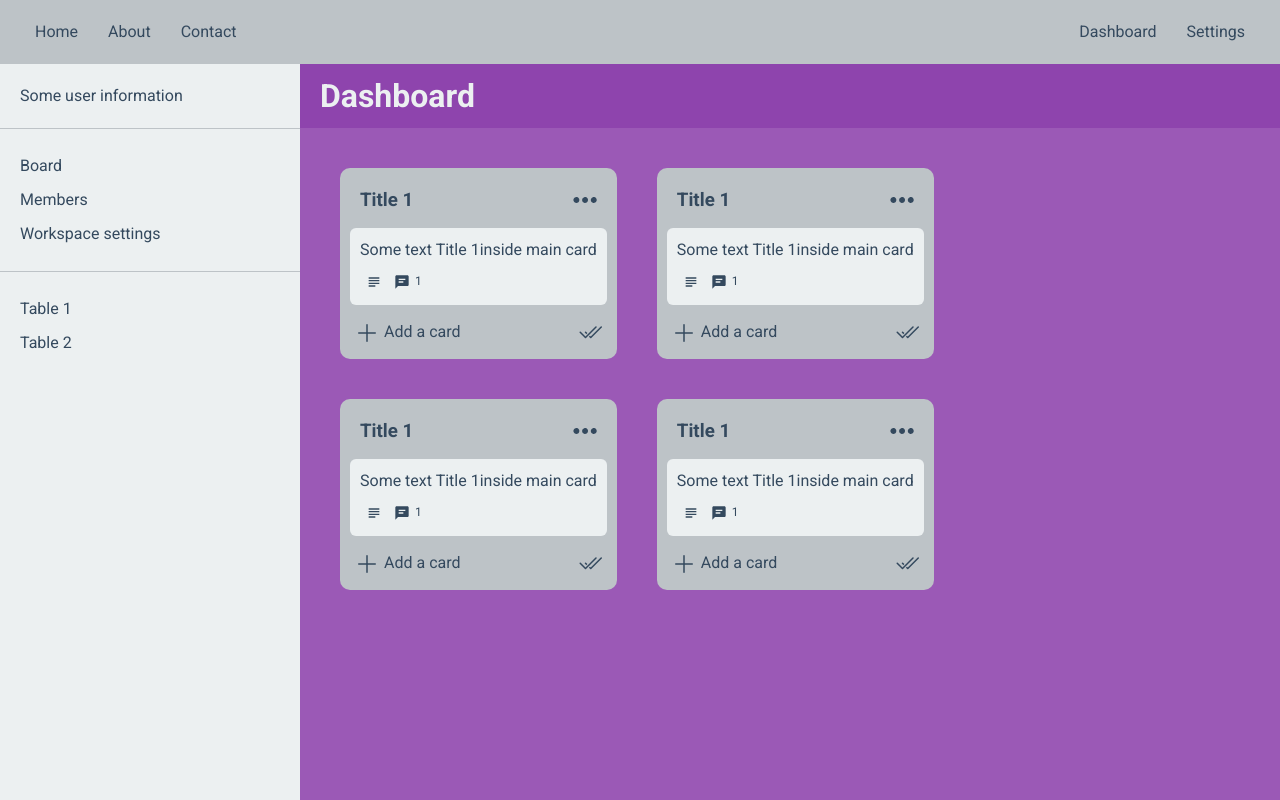
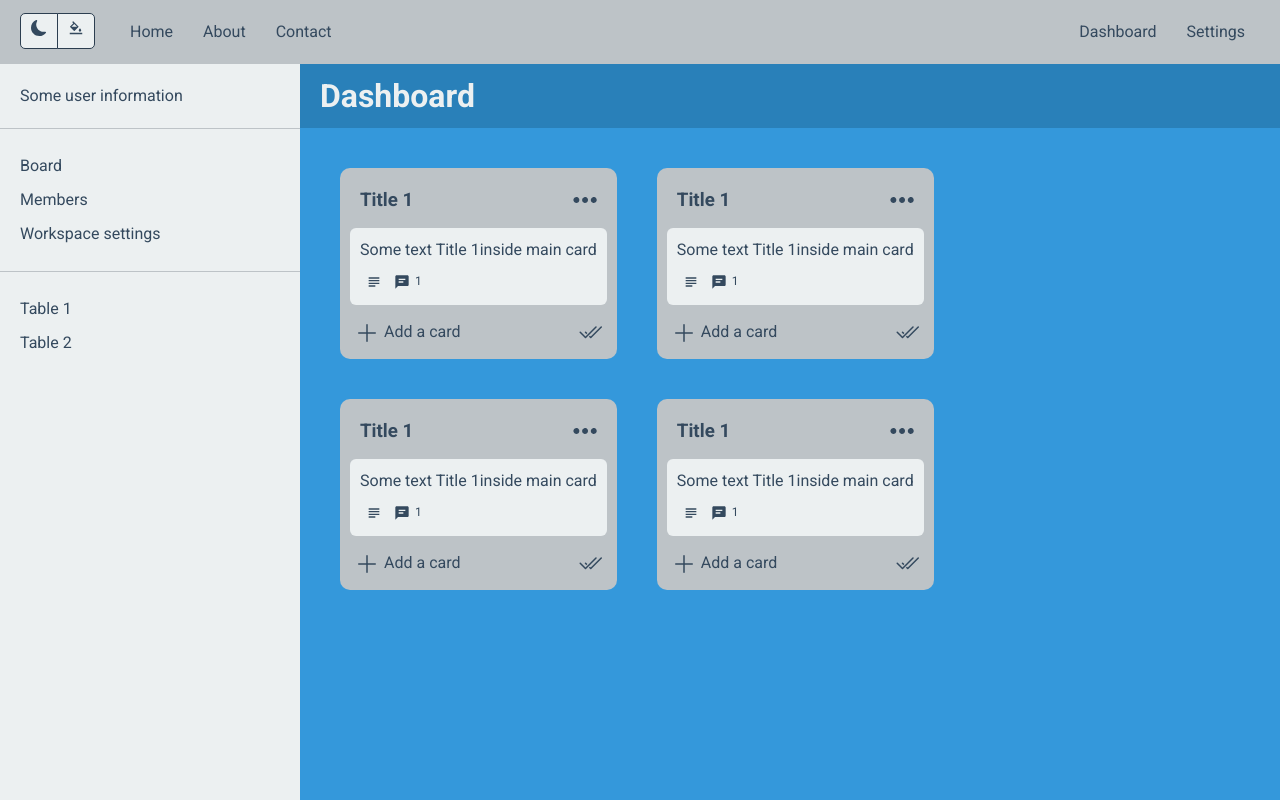
Before and after one commit to Hacker32Bit/todo-list-project, a React (Create React App) app: page /dashboard in a window 1280 px wide. Built offline with nearby package versions, Linux system fonts and the light colour scheme; some icons are missing.

Commit message:
Added Themes and Color toggle functionality

```diff
--- a/src/app/index.tsx
+++ b/src/app/index.tsx
@@ -3,6 +3,8 @@ import { BrowserRouter, Route, Routes } from "react-router-dom";
 
 import "../styles/index.scss";
 import HeaderWidget from "widgets/HeaderWidget";
+import useTheme from "theme/useTheme";
+import useColor from "theme/useColor";
 
 const LoginPage = lazy(() => import("../pages/LoginPage"));
 const RegisterPage = lazy(() => import("../pages/RegisterPage"));
@@ -15,12 +17,15 @@ const DashboardPage = lazy(() => import("../pages/DashboardPage"));
 const App = () => {
   const [isLogged, setIsLogged] = useState(true);
 
+  const {theme} = useTheme()
+  const {color} = useColor()
+
   return (
     <BrowserRouter>
-      <div className={`app light`}>
+      <div className={`app ${theme}`}>
         <HeaderWidget />
         <Suspense fallback={<h1>Loading...</h1>}>
-          <div className={`container purple`}>
+          <div className={`container ${color}`}>
             <Routes>
               <Route path="/login" element={<LoginPage />} />
               <Route path="/register" element={<RegisterPage />} />
--- a/src/index.tsx
+++ b/src/index.tsx
@@ -1,10 +1,17 @@
-import App from 'app';
-import ReactDOM from 'react-dom/client';
+import App from "app";
+import ReactDOM from "react-dom/client";
+
+import ThemeProvider from "theme/ThemeProvider";
+import ColorProvider from "theme/ColorProvider";
 
 const root = ReactDOM.createRoot(
-  document.getElementById('root') as HTMLElement
+  document.getElementById("root") as HTMLElement
 );
 
 root.render(
-  <App />
+  <ThemeProvider>
+    <ColorProvider>
+      <App />
+    </ColorProvider>
+  </ThemeProvider>
 );
--- /dev/null
+++ b/src/theme/ColorContext.ts
@@ -0,0 +1,17 @@
+import { createContext } from "react";
+
+export enum Color {
+    BLUE = "blue",
+    YELLOW = "yellow",
+    PURPLE = "purple",
+    GREEN = "green",
+}
+
+export interface ColorContextProps {
+    color?: Color;
+    setColor?: (color: Color) => void;
+}
+
+export const ColorContext = createContext<ColorContextProps>({});
+
+export const LOCAL_STORAGE_COLOR_KEY = "color"
--- /dev/null
+++ b/src/theme/ColorProvider.tsx
@@ -0,0 +1,32 @@
+import { FC, ReactNode, useMemo, useState } from "react";
+import {
+  Color,
+  LOCAL_STORAGE_COLOR_KEY,
+  ColorContext,
+} from "./ColorContext";
+
+const defaultColor =
+  (localStorage.getItem(LOCAL_STORAGE_COLOR_KEY) as Color) || Color.BLUE;
+
+export interface ColorProviderProps {
+  children: ReactNode;
+}
+
+const ColorProvider: FC<ColorProviderProps> = ({ children }) => {
+  const [color, setColor] = useState<Color>(defaultColor);
+
+  const defaultProps = useMemo(() => {
+    return {
+      color,
+      setColor,
+    };
+  }, [color]);
+
+  return (
+    <ColorContext.Provider value={defaultProps}>
+      {children}
+    </ColorContext.Provider>
+  );
+};
+
+export default ColorProvider;
--- /dev/null
+++ b/src/theme/ThemeContext.ts
@@ -0,0 +1,15 @@
+import { createContext } from "react";
+
+export enum Theme {
+  LIGHT = "light",
+  DARK = "dark",
+}
+
+export interface ThemeContextProps {
+    theme?: Theme;
+    setTheme?: (theme: Theme) => void;
+}
+
+export const ThemeContext = createContext<ThemeContextProps>({});
+
+export const LOCAL_STORAGE_THEME_KEY = "theme"
--- /dev/null
+++ b/src/theme/ThemeProvider.tsx
@@ -0,0 +1,28 @@
+import { FC, ReactNode, useMemo, useState } from "react";
+import { Theme, LOCAL_STORAGE_THEME_KEY, ThemeContext } from "./ThemeContext";
+
+const defaultTheme =
+  (localStorage.getItem(LOCAL_STORAGE_THEME_KEY) as Theme) || Theme.LIGHT;
+
+export interface ThemeProviderProps {
+    children: ReactNode;
+}
+
+const ThemeProvider: FC<ThemeProviderProps> = ({ children }) => {
+  const [theme, setTheme] = useState<Theme>(defaultTheme);
+
+  const defaultProps = useMemo(() => {
+    return {
+      theme,
+      setTheme,
+    };
+  }, [theme]);
+
+  return (
+    <ThemeContext.Provider value={defaultProps}>
+      {children}
+    </ThemeContext.Provider>
+  );
+};
+
+export default ThemeProvider;
--- /dev/null
+++ b/src/theme/useColor.ts
@@ -0,0 +1,34 @@
+import { useContext } from "react";
+import { LOCAL_STORAGE_COLOR_KEY, Color, ColorContext } from "./ColorContext";
+
+interface UseColorResult {
+  toggleColor: () => void;
+  color?: Color;
+}
+
+const useColor = (): UseColorResult => {
+  const { color, setColor } = useContext(ColorContext);
+
+  const toggleColor = () => {
+    const newColor =
+      color === Color.BLUE
+        ? Color.GREEN
+        : color === Color.GREEN
+        ? Color.PURPLE
+        : color === Color.PURPLE
+        ? Color.YELLOW
+        : Color.BLUE;
+
+    if (setColor) {
+      setColor(newColor);
+    }
+    localStorage.setItem(LOCAL_STORAGE_COLOR_KEY, newColor);
+  };
+
+  return {
+    color,
+    toggleColor,
+  };
+};
+
+export default useColor;
--- /dev/null
+++ b/src/theme/useTheme.ts
@@ -0,0 +1,27 @@
+import { useContext } from "react";
+import { LOCAL_STORAGE_THEME_KEY, Theme, ThemeContext } from "./ThemeContext";
+
+interface UseThemeResult {
+  toggleTheme: () => void;
+  theme?: Theme;
+}
+
+const useTheme = (): UseThemeResult => {
+  const { theme, setTheme } = useContext(ThemeContext);
+
+  const toggleTheme = () => {
+    const newTheme = theme === Theme.DARK ? Theme.LIGHT : Theme.DARK;
+
+    if (setTheme) {
+      setTheme(newTheme);
+    }
+    localStorage.setItem(LOCAL_STORAGE_THEME_KEY, newTheme);
+  };
+
+  return {
+    theme,
+    toggleTheme,
+  };
+};
+
+export default useTheme;
--- a/src/widgets/HeaderWidget.css
+++ b/src/widgets/HeaderWidget.css
@@ -20,6 +20,35 @@
 
 .header a:hover {
     color: var(--secondary-color);
+}
+
+.theme {
+    float: left;
+    margin-top: 13px;
+    margin-right: 20px;
+}
+
+.theme .btn {
+
+    padding: 5px 10px;
+    background-color: var(--bg-primary-theme);
+    color: var(--primary-theme);
+    border: 1px solid var(--secondary-color);
+    vertical-align: middle;
+}
+
+.theme .theme-btn {
+    border-radius: 5px 0 0 5px;
+    margin-right: -1px;
+}
+
+.theme .color-btn {
+    border-radius: 0 5px 5px 0;
+}
+
+.theme .btn:hover {
+    background-color: var(--secondary-color);
+    color: var(--bg-secondary-theme);
 }
 
 .nav-left {
--- a/src/widgets/HeaderWidget.tsx
+++ b/src/widgets/HeaderWidget.tsx
@@ -1,13 +1,28 @@
 import React, { useState } from "react";
 import { Link } from "react-router-dom";
+import { AiOutlineBgColors } from "react-icons/ai";
+import { BsFillSunFill, BsFillMoonFill } from "react-icons/bs";
 
 import "./HeaderWidget.css";
+import useTheme from "theme/useTheme";
+import useColor from "theme/useColor";
 
 const HeaderWidget: React.FC = () => {
+  const { theme, toggleTheme } = useTheme();
+  const { toggleColor } = useColor();
+
   const [isLogged, setIsLogged] = useState(true);
 
   return (
     <div className="header">
+      <div className="theme">
+        <button className="btn theme-btn" onClick={toggleTheme}>
+          {theme === "dark" ? <BsFillSunFill /> : <BsFillMoonFill />}
+        </button>
+        <button className="btn color-btn" onClick={toggleColor}>
+          <AiOutlineBgColors />
+        </button>
+      </div>
       <div className="nav-left">
         <ul>
           <Link to="/">
@@ -25,7 +40,7 @@ const HeaderWidget: React.FC = () => {
         <div className="nav-right">
           <div className="profile">
             <ul>
-              <Link to="/settingss">
+              <Link to="/settings">
                 <li>Settings</li>
               </Link>
               <Link to="/dashboard">
```
